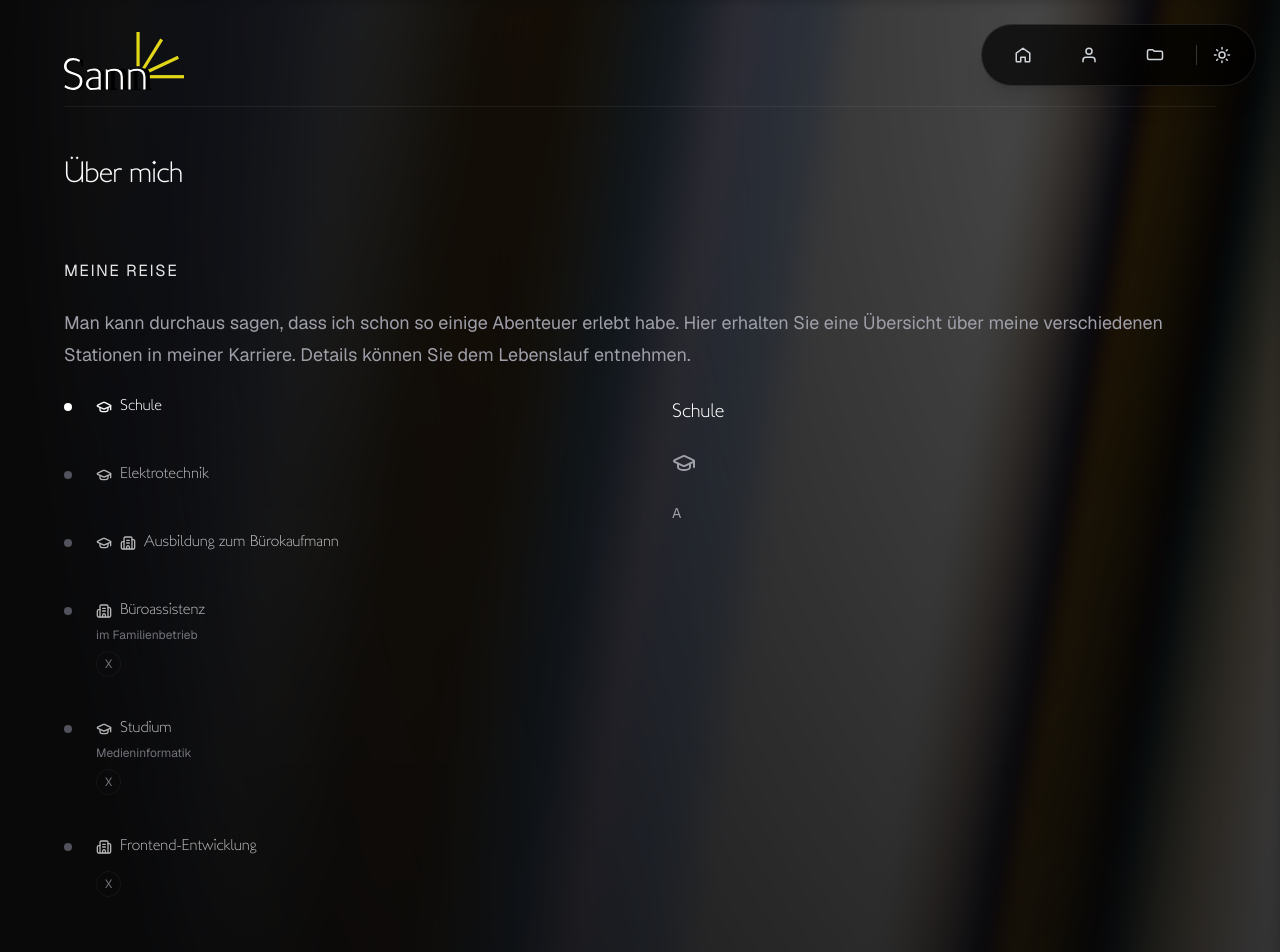
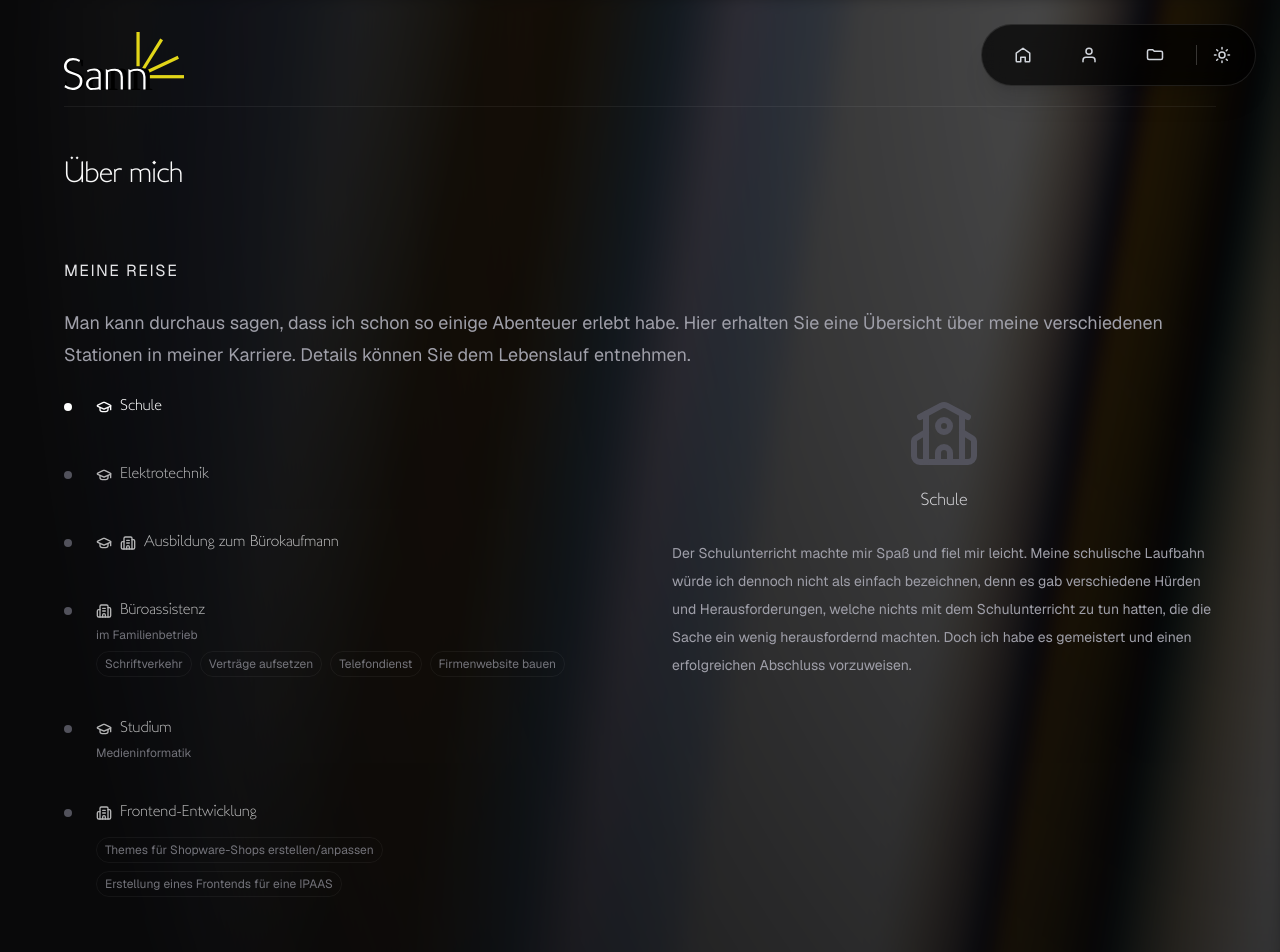
Before and after one commit to crpgproductions/sann-showcase, a Next.js app: page /about in a window 1280 px wide. Shown: the top 952 px of the page. Built offline with nearby package versions, Linux system fonts and the light colour scheme; a web font is replaced by a local one.

Commit message:
chore: finish content on about page

```diff
--- a/app/about/page.tsx
+++ b/app/about/page.tsx
@@ -4,49 +4,60 @@ import Timeline from "@/app/components/Timeline";
 import Headline from "../components/Headline";
 import SectionBlock from "../components/SectionBlock";
 import FocalSlideshow from "@/app/components/FocalSlideshow";
-import { Monitor, FlaskConical, Brain, Gauge } from "lucide-react";
 
 const journey = [
   {
     title: "Schule",
-    detail: <><p>A</p></>,
+    detail: <><p>Der Schulunterricht machte mir Spaß und fiel mir leicht. Meine schulische Laufbahn würde ich dennoch nicht als einfach bezeichnen, denn es gab verschiedene
+      Hürden und Herausforderungen, welche nichts mit dem Schulunterricht zu tun hatten, die die Sache ein wenig herausfordernd machten. Doch ich habe es gemeistert und einen
+      erfolgreichen Abschluss vorzuweisen.</p></>,
     icons: ["education"],
-    rightIcon: "education",
+    iconRight: "school",
   },
   {
     title: "Elektrotechnik",
-    detail: <><p>B</p></>,
+    detail: <><p>Im Leben muss man experimentieren, und man weiß nicht immer sofort, was einem liegt, oder nicht. Eine Karriere als Elektrotechniker erschien mir damals interessant, doch
+    schon nach einigen Monaten in der Berufsschule merkte ich, dass mir das Thema gar nicht liegt.</p>
+      <p className="mt-4">Es ist völlig normal, dass man da auch mal scheitert. Wichtig ist, das aber zu erkennen
+      und dann entsprechend schnell zu adaptieren. Entsprechend brach ich dann die Berufsschule zum ersten Halbjahr ab, und vollzog direkt einen Quereinstieg zum Bürokaufmann.</p></>,
     icons: ["education"],
-    rightIcon: "education",
+    iconRight: "circuit",
   },
   {
     title: "Ausbildung zum Bürokaufmann",
-    detail: <><p>C</p></>,
+    detail: <><p>Die Ausbildung zum Bürokaufmann gefiel mir sehr gut. Ich arbeitete im dualen System und schloss die Ausbildung erfolgreich ab. Direkt danach begang ich meine Vollzeitarbeit im Familienbetrieb.</p></>,
     icons: ["education", "work"],
-    rightIcon: "education",
+    iconRight: "office",
   },
   {
     title: "Büroassistenz",
     description: "im Familienbetrieb",
-    detail: <><p>D</p></>,
+    detail: <><p>Ich komme aus einer Maurermeisterfamilie, und wir hatten einen Betrieb, der schlüsselfertige Häuser baute. Viele denken, im Familienbetrieb zu arbeiten macht
+      die Dinge einfach. Das kann ich nicht behaupten. Ich musste schnell Verantwortung übernehmen, und auch Aufgaben übernehmen, die über mein eigentliches Feld hinausgingen, darunter auch Architektur und Marketing.</p>
+      <p className="mt-4">Da gerade eben auch im Internet die Vermarktung zunehmend an Bedeutung gewann, sah ich hier eine gewisse Chance. Ich baute die Firmenwebseite, damals noch ganz klassisch mit HTML4. Spätestens da war
+        mir klar, was mein Spezialgebiet ist.</p>
+        <p>Ich arbeitete noch einige Jahre im Familienbetrieb, doch in der Mitte meiner 20er machte ich mir dann endlich einen kleinen Wunsch wahr: Informatik studieren.</p></>,
     icons: ["work"],
-    rightIcon: "work",
-    tags: ["X"],
+    iconRight: "business",
+    tags: ["Schriftverkehr", "Verträge aufsetzen", "Telefondienst", "Firmenwebsite bauen"],
   },
   {
     title: "Studium",
     description: "Medieninformatik",
-    detail: <><p>E</p></>,
+    detail: <><p>Ich studierte Medieninformatik an der THM Friedberg. Zuvor musste ich jedoch noch das Fachabitur nachholen, das ich im einjährigen Schnelldurchlauf in der Form B vollzog.</p>
+      <p className="mt-4">Das Leben an der Hochschule war für mich durchaus ein Sprung in eine andere Welt. Die Module waren sehr unterschiedlich, und auch komplex, doch ich hatte ein klares Ziel und auch einen klaren
+      Weg vor Augen, und so meisterte ich auch das.</p>
+      <p className="mt-4">Meine Bachelorarbeit befasste sich mit dem Thema Qualitätssicherung für moderne Webanwendungen. Daher mein Expertise im Bereich QA.</p></>,
     icons: ["education"],
-    rightIcon: "education",
-    tags: ["X"],
+    iconRight: "study",
   },
   {
     title: "Frontend-Entwicklung",
-    detail: <><p>F</p></>,
+    detail: <><p>Es dauerte nicht lange, bis ich direkt nach meinem Studium dann auch eine Arbeitsstelle gefunden hatte. Als Junior-Frontendentwickler gab es immer noch eine gewisse Lernkurve, doch mein
+      bis dahin schon recht umfassendes Wissen wurde sehr geschätzt. Schon ein paar Jahre später wurde ich dann Lead-Frontendentwickler im Schwesterunternehmen.</p></>,
     icons: ["work"],
-    rightIcon: "work",
-    tags: ["X"],
+    iconRight: "frontend",
+    tags: ["Themes für Shopware-Shops erstellen/anpassen", "Erstellung eines Frontends für eine IPAAS"],
   }
 ];
 
--- a/app/components/Timeline.tsx
+++ b/app/components/Timeline.tsx
@@ -1,13 +1,19 @@
 "use client";
 
 import { useState } from "react";
-import { GraduationCap, Building2 } from "lucide-react";
+import { LucideIcon, GraduationCap, Building2, School, Zap, Briefcase, DraftingCompass, Laptop } from "lucide-react";
 
 type IconType = React.ComponentType<{ className?: string }>;
 
-const iconMap: Record<string, IconType> = {
+
+const iconMap: Record<string, LucideIcon> = {
     education: GraduationCap,
     work: Building2,
+    school: School,
+    circuit: Zap,
+    office: Briefcase,
+    business: DraftingCompass,
+    frontend: Laptop,
 };
 
 interface TimelineEntry {
@@ -17,7 +23,7 @@ interface TimelineEntry {
     detail?: React.ReactNode;
     tags?: string[];
     icons?: string[];
-    rightIcon?: string;
+    iconRight?: string;
 }
 
 interface TimelineProps {
@@ -101,26 +107,28 @@ export default function Timeline({ items }: TimelineProps) {
             {/* Right — detail panel */}
             <div className="flex flex-col gap-6 pt-1">
 
-                <div>
-                    <h2 className="font-medium text-black dark:text-white text-xl">
+                <div className="w-full flex flex-col items-center justify-center gap-4">
+                    {activeItem.iconRight && (
+                        <div className="text-zinc-500 dark:text-zinc-400">
+                            <span className="text-6xl leading-none">
+                                {(() => {
+                                    const Icon = iconMap[activeItem.iconRight];
+                                    return Icon ? <Icon size={72} className="text-zinc-300 dark:text-zinc-600" /> : null;
+                                })()}
+                            </span>
+                        </div>
+                    )}
+
+                    <h2 className="text-lg font-medium text-zinc-700 dark:text-zinc-300">
                         {activeItem.title}
                     </h2>
 
-                    <span className="text-sm text-zinc-400 dark:text-zinc-600">
-                        {activeItem.year}
-                    </span>
+                    {activeItem.year && (
+                        <span className="text-sm text-zinc-400 dark:text-zinc-600">
+                            {activeItem.year}
+                        </span>
+                    )}
                 </div>
-
-                {activeItem.rightIcon && (
-                    <div className="text-zinc-500 dark:text-zinc-400">
-                        <span className="text-6xl leading-none">
-                            {(() => {
-                                const Icon = iconMap[activeItem.rightIcon];
-                                return Icon ? <Icon /*size={96}*/ /> : null;
-                            })()}
-                        </span>
-                    </div>
-                )}
 
                 <div className="text-sm text-zinc-500 dark:text-zinc-400 leading-7">
                     {activeItem.detail ?? activeItem.description}
```
